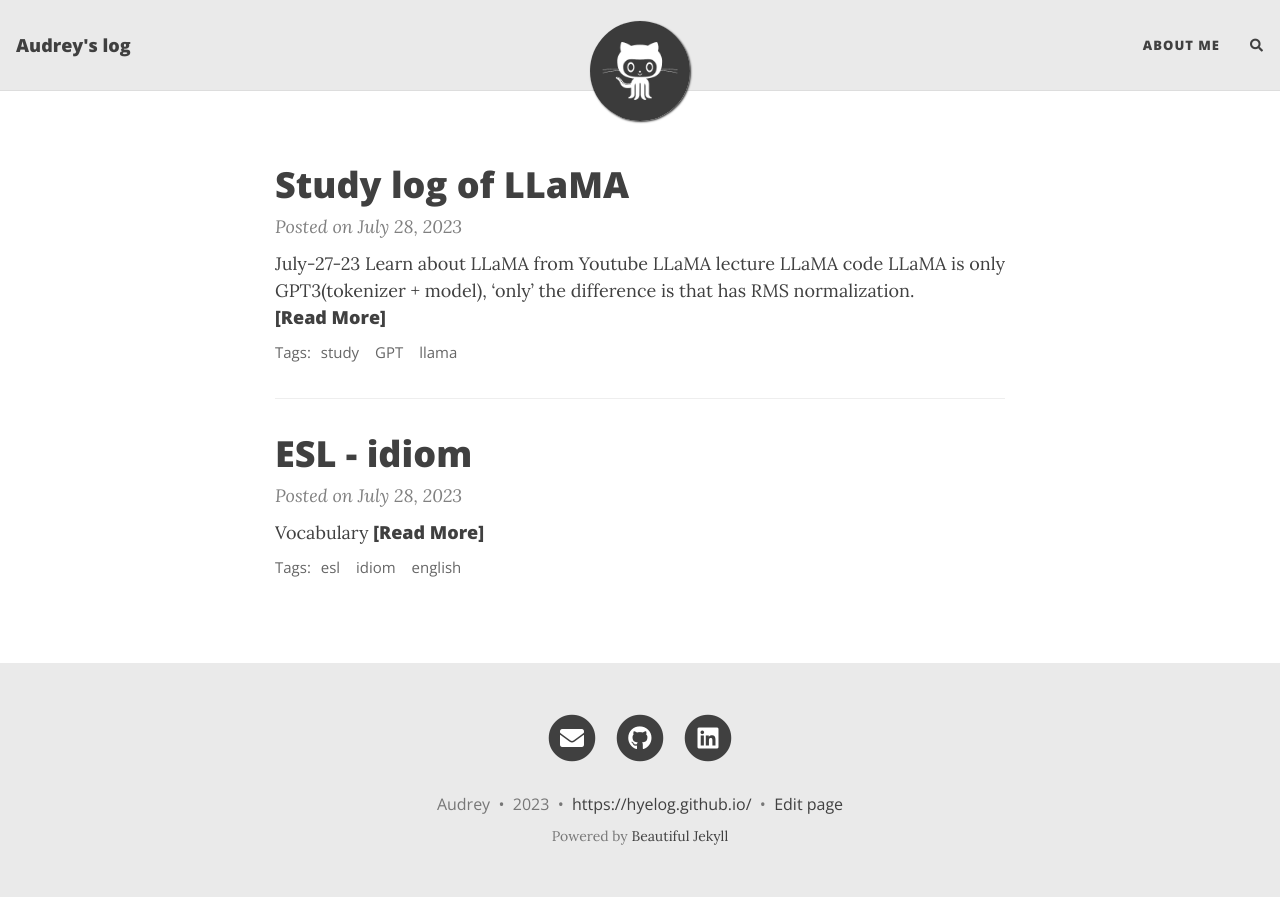
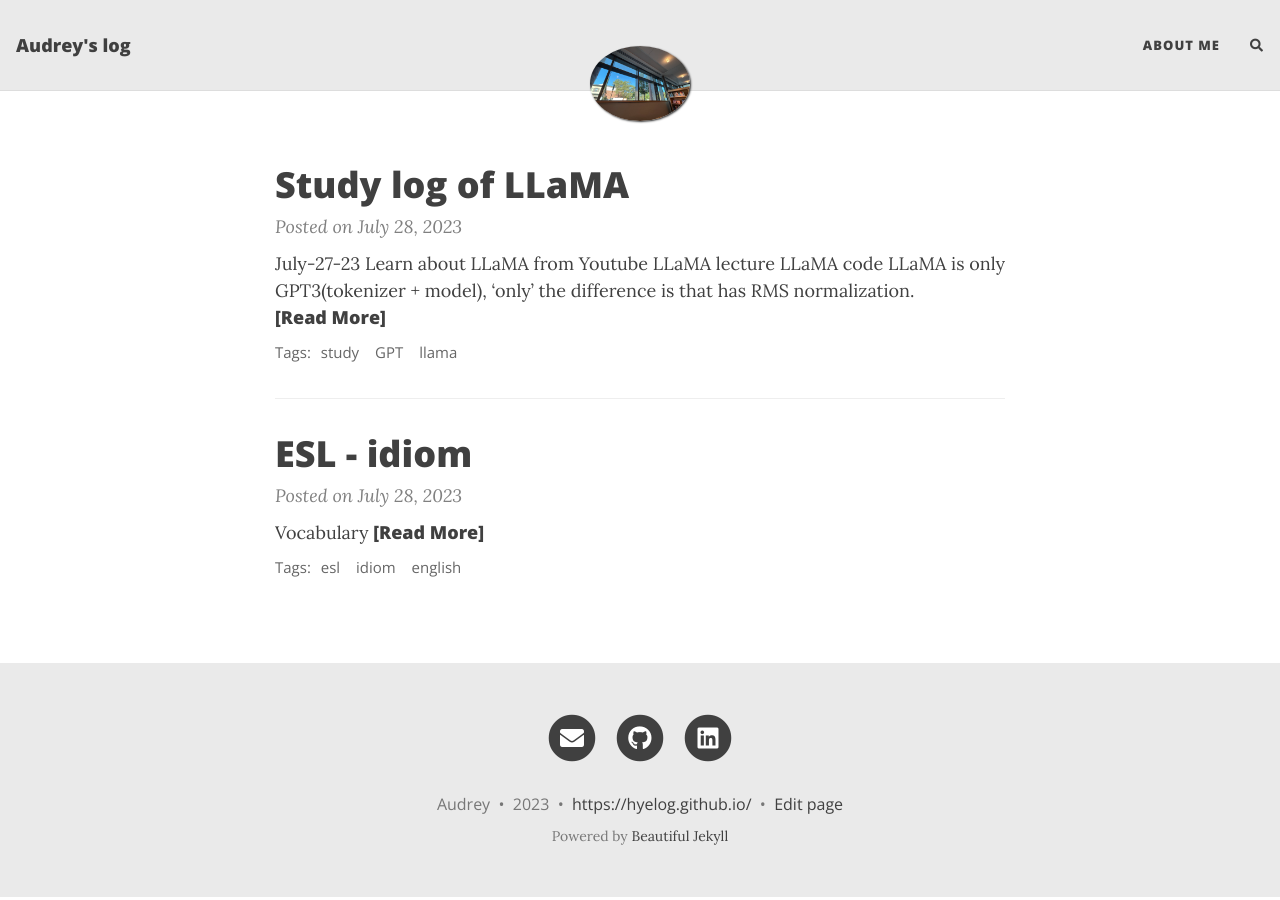
Before and after one commit to hyelog/hyelog.github.io, a Jekyll site: the page built from index.markdown, in a window 1280 px wide. Built offline with Jekyll 4.4.1, drawn with Linux system fonts in a browser that asks for light colours; nearby versions of some CDN libraries; the list of posts is cut into pages by our own code; comment, search, counter and statistics services are not loaded.

Commit message:
chore: change avatar image

```diff
--- a/_config.yml
+++ b/_config.yml
@@ -35,7 +35,7 @@
 
 # Image to show in the navigation bar - works best with a square image
 # Remove this parameter if you don't want an image in the navbar
-avatar: "/assets/img/avatar-icon.png"
+avatar: "/assets/img/avatar-icon.jpeg"
 
 # By default, the image is cut into a circle. You can disable this behaviour by setting 'round-avatar: false'
 round-avatar: true
```
Also changed, not shown: assets/img/avatar-icon.jpeg (added).
